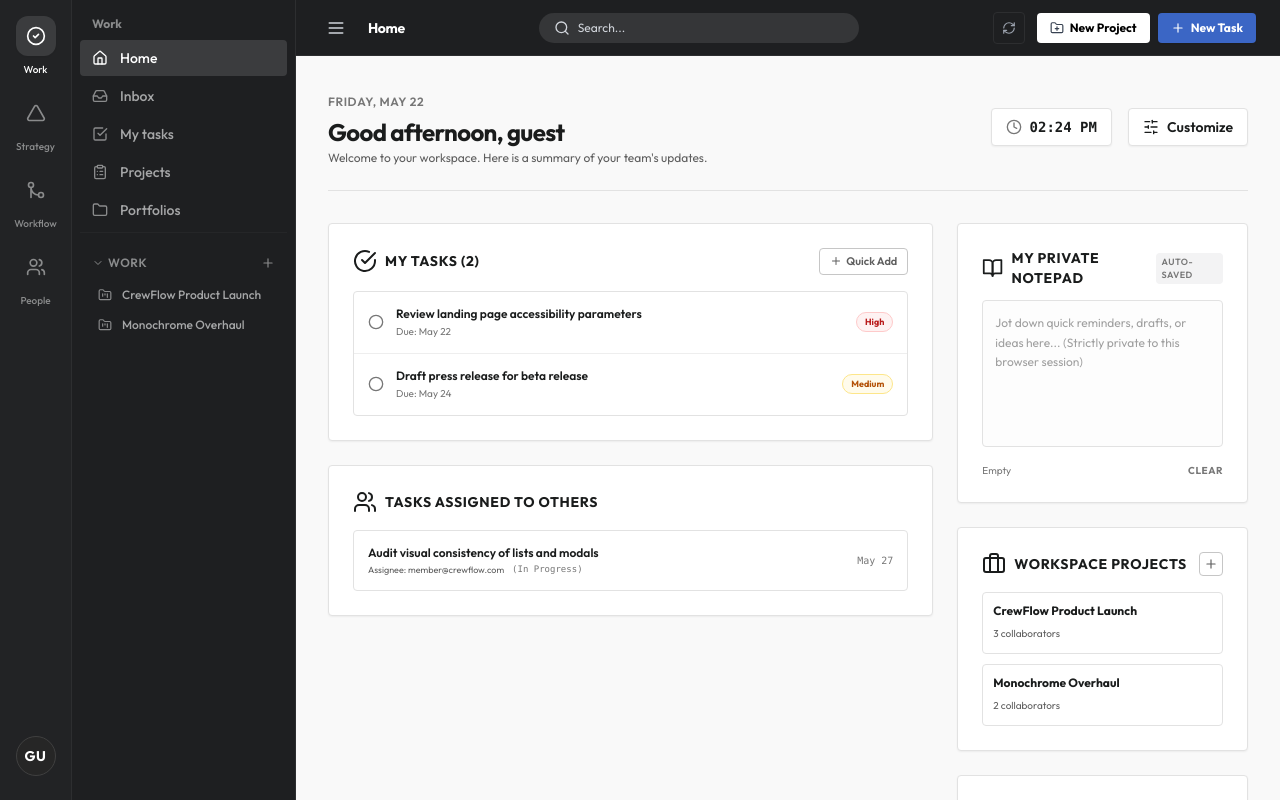
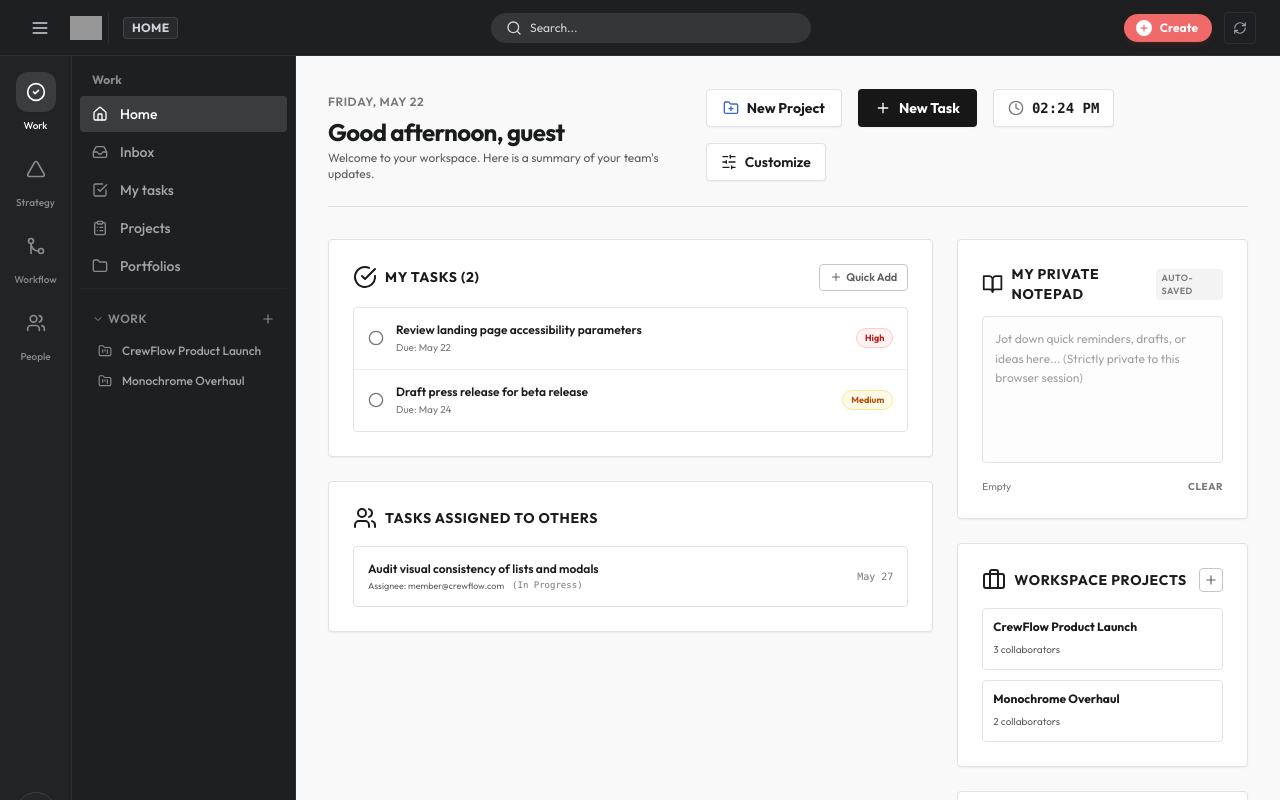
Before and after one commit to Aastha-debug/CrewFlow, a React (Vite) app in the folder frontend/: page / in a window 1280 px wide. Both pictures are taken after a click on the button "SKIP". Built offline with nearby package versions, Linux system fonts and the light colour scheme; grey boxes are pictures that could not be loaded.

Commit message:
feat: initial commit for CrewFlow team task manager

```diff
--- a/frontend/src/App.jsx
+++ b/frontend/src/App.jsx
@@ -346,9 +346,28 @@ function AppContent() {
 
   // Logged in -> Master Split-Pane Layout
   return (
-    <div className="flex h-screen w-screen overflow-hidden bg-[#f9f9f9]">
+    <div className="flex flex-col h-screen w-screen overflow-hidden bg-[#f9f9f9]">
 
-      {/* Left Charcoal Sidebar Container */}
+      {/* Sticky Top Grayscale Navbar (Spans full-width, stationary) */}
+      <Header
+        activeView={activeView}
+        activeProjectId={activeProjectId}
+        projects={projects}
+        tasks={tasks}
+        setActiveView={setActiveView}
+        setActiveProjectId={setActiveProjectId}
+        onRefresh={fetchWorkspaceData}
+        onNewProject={() => setShowProjectModal(true)}
+        onNewTask={() => setShowTaskModal(true)}
+        onOpenInviteModal={() => setShowInviteModal(true)}
+        loading={loadingData}
+        onToggleSidebar={() => setIsSidebarOpen(!isSidebarOpen)}
+      />
+
+      {/* Bottom Container (Row: Sidebar + Main Content Area under navbar) */}
+      <div className="flex flex-1 min-h-0 w-full overflow-hidden relative">
+
+        {/* Left Charcoal Sidebar Container (Slides under the navbar) */}
         {isSidebarOpen && (
           <Sidebar
             activeModule={activeModule}
@@ -365,25 +384,8 @@ function AppContent() {
         )}
 
         {/* Right Canvas Workspace Column */}
-      <div className="flex-1 flex flex-col min-w-0 h-full overflow-hidden">
+        <div className="flex-1 flex flex-col min-w-0 h-full overflow-hidden relative bg-[#f9f9f9]">
 
-        {/* Sticky Top Grayscale Navbar */}
-        <Header
-          activeView={activeView}
-          activeProjectId={activeProjectId}
-          projects={projects}
-          tasks={tasks}
-          setActiveView={setActiveView}
-          setActiveProjectId={setActiveProjectId}
-          onRefresh={fetchWorkspaceData}
-          onNewProject={() => setShowProjectModal(true)}
-          onNewTask={() => setShowTaskModal(true)}
-          loading={loadingData}
-          onToggleSidebar={() => setIsSidebarOpen(!isSidebarOpen)}
-        />
-
-        {/* Dynamic View Canvas Area */}
-        <div className="flex-1 flex flex-col min-h-0 overflow-hidden relative">
           {error && (
             <div className="mx-6 mt-4 p-3 rounded border border-red-200 bg-red-50 text-xs font-semibold text-red-700 flex items-center justify-between">
               <span>{error}</span>
@@ -392,6 +394,7 @@ function AppContent() {
           )}
 
           {renderActiveView()}
+
         </div>
 
       </div>
--- a/frontend/src/components/Header.jsx
+++ b/frontend/src/components/Header.jsx
@@ -10,6 +10,7 @@ import {
   CheckCircle2,
   FolderKanban,
   Users,
+  UserPlus,
   Layers,
   Target,
   MoreHorizontal,
@@ -36,6 +37,7 @@ const Header = ({
   onRefresh,
   onNewProject,
   onNewTask,
+  onOpenInviteModal,
   loading,
   onToggleSidebar
 }) => {
@@ -49,7 +51,11 @@ const Header = ({
   const [toastMessage, setToastMessage] = useState('');
   const [isMoreOpen, setIsMoreOpen] = useState(false);
 
+  // + Create Dropdown State
+  const [isCreateOpen, setIsCreateOpen] = useState(false);
+
   const dropdownRef = useRef(null);
+  const createDropdownRef = useRef(null);
 
   // Close dropdown on click outside
   useEffect(() => {
@@ -57,6 +63,9 @@ const Header = ({
       if (dropdownRef.current && !dropdownRef.current.contains(event.target)) {
         setIsFocused(false);
         setIsMoreOpen(false);
+      }
+      if (createDropdownRef.current && !createDropdownRef.current.contains(event.target)) {
+        setIsCreateOpen(false);
       }
     };
     document.addEventListener('mousedown', handleClickOutside);
@@ -205,21 +214,89 @@ const Header = ({
     { id: 'goals', label: 'Goals', icon: Target, borderClass: 'border-[#d49833] text-[#d49833] hover:bg-[#d49833]/5' },
   ];
 
+  const createOptions = [
+    {
+      id: 'task',
+      label: 'Task',
+      icon: CheckCircle2,
+      action: () => {
+        if (onNewTask) onNewTask();
+      }
+    },
+    {
+      id: 'project',
+      label: 'Project',
+      icon: FolderKanban,
+      action: () => {
+        if (onNewProject) onNewProject();
+      }
+    },
+    {
+      id: 'message',
+      label: 'Message',
+      icon: MessageSquare,
+      action: () => {
+        if (setActiveView) setActiveView('inbox');
+      }
+    },
+    {
+      id: 'portfolio',
+      label: 'Portfolio',
+      icon: Layers,
+      action: () => {
+        if (setActiveView) setActiveView('portfolios');
+      }
+    },
+    {
+      id: 'goal',
+      label: 'Goal',
+      icon: Target,
+      action: () => {
+        if (setActiveView) setActiveView('goals');
+      }
+    },
+    {
+      id: 'invite',
+      label: 'Invite',
+      icon: UserPlus,
+      action: () => {
+        if (onOpenInviteModal) onOpenInviteModal();
+      }
+    }
+  ];
+
   return (
     <header className="h-14 border-b border-[#2d2e30] bg-[#1e1f21] text-white flex items-center justify-between px-6 select-none flex-shrink-0 relative z-30">
 
-      {/* Sidebar Toggle & Active Breadcrumb Path */}
-      <div className="flex items-center gap-3">
+      {/* Sidebar Toggle, CrewFlow Logo with Name, and Active Section Name */}
+      <div className="flex items-center gap-3.5">
         {/* Sidebar Toggle Hamburger Button */}
         <button
           onClick={onToggleSidebar}
-          className="text-gray-300 hover:text-white hover:bg-white/10 p-1.5 rounded transition-colors mr-1 flex-shrink-0"
+          className="text-gray-300 hover:text-white hover:bg-white/10 p-1.5 rounded transition-colors flex-shrink-0"
           title="Toggle Sidebar"
         >
           <Menu className="h-5 w-5" />
         </button>
 
-        <h1 className="text-sm font-bold text-white tracking-tight">
+        {/* Logo and Name from Asset */}
+        <div className="flex items-center h-8 flex-shrink-0 pr-1.5 gap-2 border-r border-[#2d2e30]">
+          <img
+            src="/logo-title.png"
+            alt="CrewFlow Logo"
+            className="h-6 object-contain opacity-95 hover:opacity-100 transition-opacity"
+            onError={(e) => {
+              e.target.style.display = 'none';
+              const textFallback = document.createElement('span');
+              textFallback.className = 'text-sm font-bold tracking-tight text-white';
+              textFallback.innerHTML = 'Crew<span class="text-[#3b66c5]">Flow</span>';
+              e.target.parentNode.appendChild(textFallback);
+            }}
+          />
+        </div>
+
+        {/* Active Section Name */}
+        <h1 className="text-xs font-bold text-gray-300 tracking-wide uppercase px-2 py-0.5 bg-white/5 border border-white/10 rounded flex-shrink-0">
           {getViewLabel()}
         </h1>
       </div>
@@ -644,6 +721,44 @@ const Header = ({
       {/* Primary Actions & Controls */}
       <div className="flex items-center gap-3">
 
+        {/* + Create Button Container (Ref'd for click-away) */}
+        <div className="relative" ref={createDropdownRef}>
+          {/* Pill Button */}
+          <button
+            onClick={() => setIsCreateOpen(!isCreateOpen)}
+            className="flex items-center gap-2 px-3 py-1.5 bg-[#f06a6a] hover:bg-[#e25c5c] active:scale-95 text-white rounded-full font-bold text-xs shadow-md shadow-red-500/10 transition-all duration-200"
+            title="Create a new task, project, message, portfolio, goal or invite teammate"
+          >
+            {/* White Circle with Red Plus Icon */}
+            <div className="h-4 w-4 rounded-full bg-white flex items-center justify-center text-[#f06a6a] shadow-xs flex-shrink-0">
+              <Plus className="h-2.5 w-2.5 stroke-[3]" />
+            </div>
+            <span className="pr-0.5">Create</span>
+          </button>
+
+          {/* Floating Dropdown Popover */}
+          {isCreateOpen && (
+            <div className="absolute right-0 mt-2 w-44 bg-white border border-[#e2e2e2] rounded-lg shadow-xl z-50 py-1.5 flex flex-col animate-scale-in text-[#1a1c1c] font-sans">
+              {createOptions.map((opt) => {
+                const IconComponent = opt.icon;
+                return (
+                  <button
+                    key={opt.id}
+                    onClick={() => {
+                      opt.action();
+                      setIsCreateOpen(false);
+                    }}
+                    className="w-full flex items-center gap-3 px-3.5 py-2.5 text-xs hover:bg-[#f5f5f6] text-left transition-colors font-semibold text-[#1c1d1f]"
+                  >
+                    <IconComponent className="h-4 w-4 text-[#5e5e5e] flex-shrink-0" />
+                    <span>{opt.label}</span>
+                  </button>
+                );
+              })}
+            </div>
+          )}
+        </div>
+
         {/* Refresh Trigger */}
         <button
           onClick={onRefresh}
@@ -653,32 +768,6 @@ const Header = ({
         >
           <RefreshCw className={`h-3.5 w-3.5 ${loading ? 'animate-spin' : ''}`} />
         </button>
-
-        {/* Conditional Admin Quick Actions */}
-        {effectiveUser.role === 'Admin' && (
-          <div className="flex items-center gap-2">
-
-            {/* Create Project Button */}
-            <button
-              onClick={onNewProject}
-              className="bg-white hover:bg-gray-100 text-black border border-transparent text-xs py-1.5 px-3 flex items-center gap-1.5 font-bold rounded"
-            >
-              <FolderPlus className="h-3.5 w-3.5 text-gray-700" />
-              <span className="hidden sm:inline">New Project</span>
-            </button>
-
-            {/* Create Task Button */}
-            <button
-              onClick={onNewTask}
-              disabled={projects.length === 0}
-              className="bg-[#3b66c5] hover:bg-[#2e55aa] text-white border border-transparent text-xs py-1.5 px-3 flex items-center gap-1.5 font-bold rounded shadow-sm transition-colors"
-            >
-              <Plus className="h-3.5 w-3.5 text-white" />
-              <span>New Task</span>
-            </button>
-
-          </div>
-        )}
 
       </div>
 
--- a/frontend/src/components/HomeView.jsx
+++ b/frontend/src/components/HomeView.jsx
@@ -8,6 +8,7 @@ import {
   Briefcase,
   BookOpen,
   Plus,
+  FolderPlus,
   Clock,
   Sparkles,
   ArrowRight,
@@ -209,7 +210,39 @@ const HomeView = ({
           </p>
         </div>
 
-        <div className="flex items-center gap-4 mt-4 md:mt-0">
+        <div className="flex items-center gap-4 mt-4 md:mt-0 flex-wrap">
+          {effectiveUser?.role === 'Admin' && (
+            <>
+              {/* New Project Action */}
+              <button
+                onClick={onNewProject}
+                className={`flex items-center gap-2 px-4 py-2 border rounded shadow-sm font-bold text-sm transition-all duration-200 hover:-translate-y-0.5 active:translate-y-0 ${
+                  isDarkBg
+                  ? 'bg-white/10 hover:bg-white/15 text-white border-white/20 hover:border-white/30'
+                  : 'bg-white text-[#1a1c1c] hover:bg-gray-50 border-[#e2e2e2] hover:border-gray-300'
+                }`}
+                title="Create a new workspace project"
+              >
+                <FolderPlus className="h-4 w-4 text-[#3b66c5]" />
+                <span>New Project</span>
+              </button>
+
+              {/* New Task Action */}
+              <button
+                onClick={onNewTask}
+                className={`flex items-center gap-2 px-4 py-2 rounded shadow-sm font-bold text-sm transition-all duration-200 hover:-translate-y-0.5 active:translate-y-0 ${
+                  isDarkBg
+                  ? 'bg-white text-black hover:bg-gray-100 border border-white'
+                  : 'bg-neutral-900 text-white hover:bg-neutral-800 border border-transparent'
+                }`}
+                title="Create a new workspace task"
+              >
+                <Plus className="h-4 w-4" />
+                <span>New Task</span>
+              </button>
+            </>
+          )}
+
           <div className={`flex items-center gap-2 px-3.5 py-2 ${isDarkBg ? 'bg-white/10 border-white/20 text-white' : 'bg-white border-[#e2e2e2] text-[#1a1c1c]'} border rounded shadow-sm`}>
             <Clock className={`h-4 w-4 ${isDarkBg ? 'text-gray-300' : 'text-[#777777]'}`} />
             <span className="text-sm font-semibold font-mono">{formattedTime}</span>
```
Lines whose indentation alone changed are shown as unchanged.
